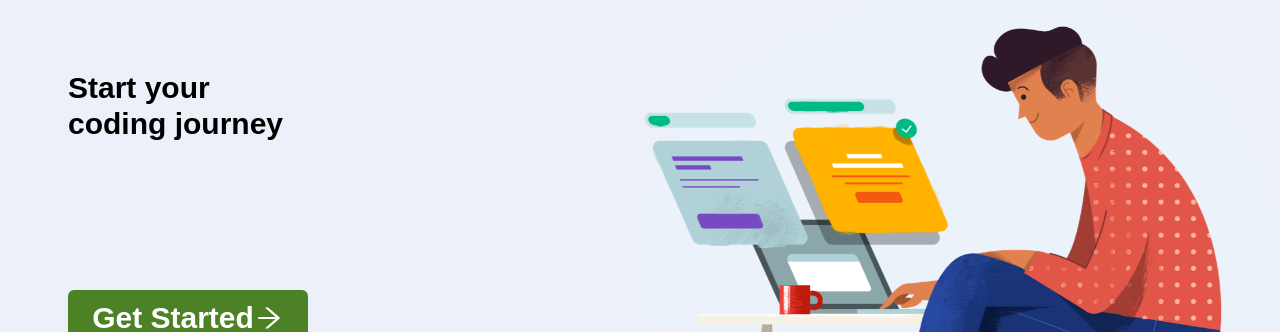
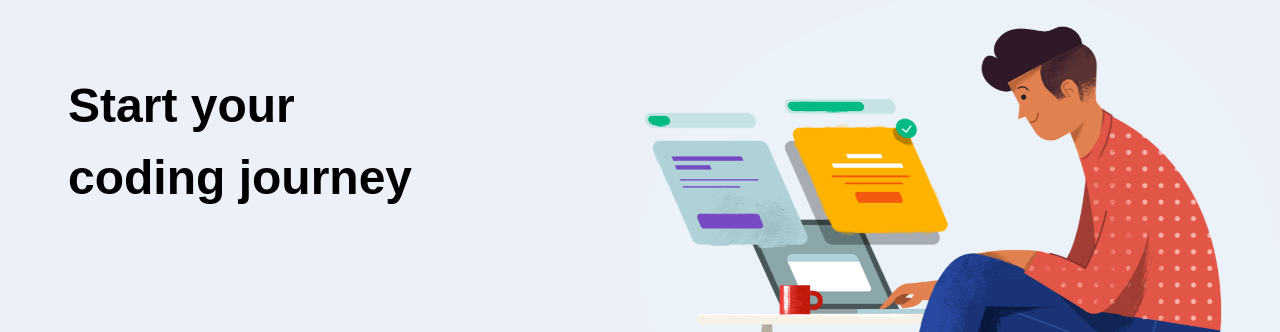
Before and after one commit to Anurag-Singh-Yadav/Code-Mars, a React (Vite) app: page / in a window 1280 px wide. Shown: the part 131-463 px from the top of the page. Built offline with nearby package versions, Linux system fonts and the light colour scheme; no server answers.

Commit message:
about page

```diff
--- a/src/components/user/homePageComponent/AboutApp.jsx
+++ b/src/components/user/homePageComponent/AboutApp.jsx
@@ -7,11 +7,10 @@ export default function AboutApp() {
   return (
     <div className='bg-mainbg grid-cols-1 md:grid-cols-2 grid'>
       <div className='p pt-20 pl-[20px] md:translate-x-12'>
-      <div className=' text-black font-extrabold text-3xl flex flex-wrap sm:h1'>Start your<br/> coding journey </div>
+      <div className=' text-black font-bold md:font-extrabold sm:text-[3rem] flex flex-wrap'>Start your<br/> coding journey </div>
       <RenderLetters></RenderLetters>
 
-      <NavLink to='/problems' className='primary-btn flex sm:text-3xl text-xl w-60 rounded-md py-2 px-4 items-center justify-center mt-20'><div>Get Started</div> <AiOutlineArrowRight></AiOutlineArrowRight></NavLink>
-
+      <NavLink to='/problems' className='primary-btn flex sm:text-3xl sm:w-[250px] w-fit rounded-md py-2 px-4 items-center justify-center mt-20'><div>Get Started</div> <AiOutlineArrowRight></AiOutlineArrowRight></NavLink>
       </div>
 
       <div className='h1'>
--- a/src/components/user/homePageComponent/RenderLetters.jsx
+++ b/src/components/user/homePageComponent/RenderLetters.jsx
@@ -30,7 +30,7 @@ function RenderLetters() {
 
   return (
     <div>
-      <p className='font-extrabold sm:h1 text-3xl mt-7 h-10 text-navcolor'>{text}</p>
+      <p className='font-extrabold sm:text-[3rem] text-3xl mt-7 h-10 text-navcolor'>{text}</p>
     </div>
   );
 }
```
